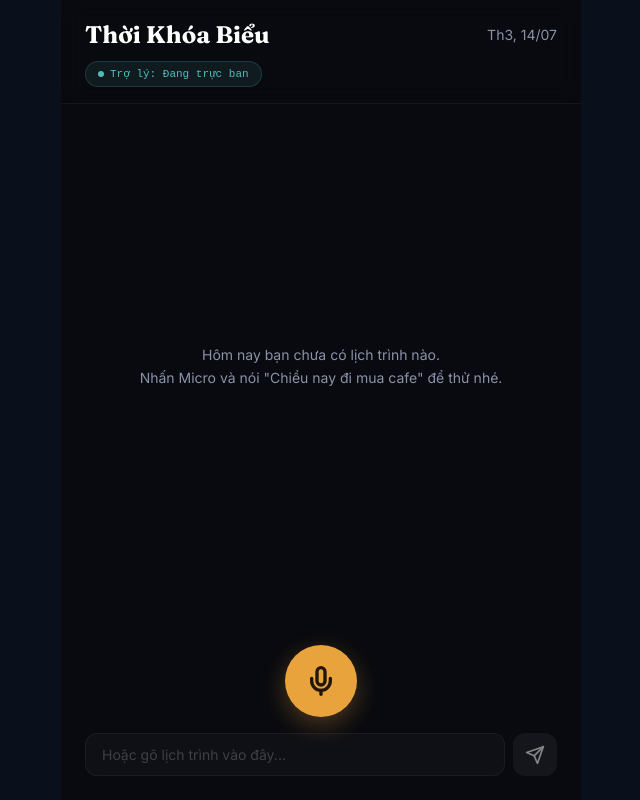
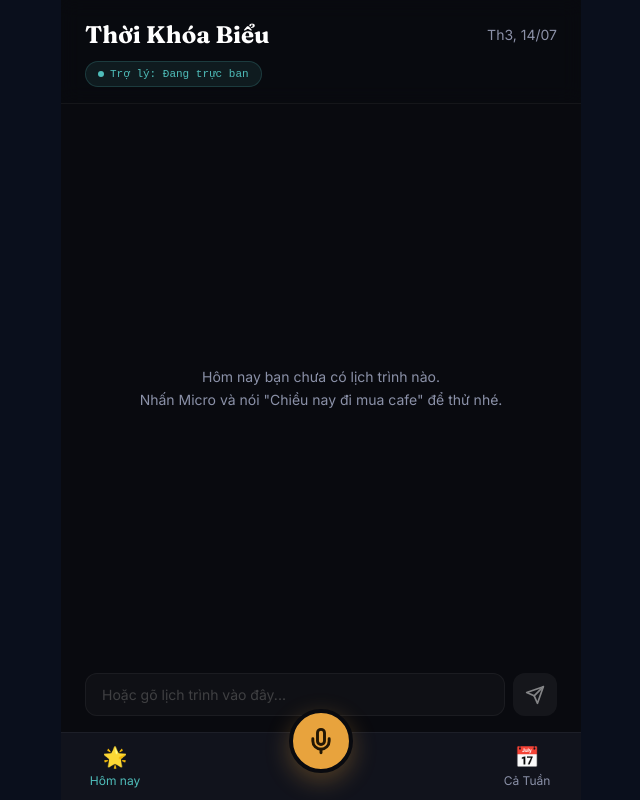
Before and after one commit to MihHiw/nhac-viec-app, a Next.js app in the folder web/: page /app in a window 1280 px wide. Shown: the whole page, without its empty margins (319-959 px from the left). Built offline with nearby package versions, Linux system fonts and the light colour scheme.

Commit message:
feat: complete week view and battery optimization

```diff
--- a/web/src/app/app/page.js
+++ b/web/src/app/app/page.js
@@ -82,7 +82,11 @@ export default function TimetableApp() {
   const [voiceActive, setVoiceActive] = useState(true);
   const [activeAlert, setActiveAlert] = useState(null);
 
+  const [activeTab, setActiveTab] = useState('today');
+  const [selectedDate, setSelectedDate] = useState(startOfDay(new Date()));
+
   const recognitionRef = useRef(null);
+  const checkAlarmsRef = useRef(null);
 
   useEffect(() => {
     // Dynamic imports
@@ -119,10 +123,21 @@ export default function TimetableApp() {
       }
     }
 
-    // Tick every 10s to check alarms
-    const interval = setInterval(checkAlarms, 10000);
-    return () => clearInterval(interval);
+    // Smart Battery Optimization: Check at the 0th second of every minute
+    let timerId;
+    const loop = () => {
+      if (checkAlarmsRef.current) checkAlarmsRef.current();
+      const now = new Date();
+      const delay = 60000 - (now.getSeconds() * 1000 + now.getMilliseconds()) + 500; // Add 500ms safety
+      timerId = setTimeout(loop, delay);
+    };
+    loop();
+    return () => clearTimeout(timerId);
   }, []);
+
+  useEffect(() => {
+    checkAlarmsRef.current = checkAlarms;
+  });
 
   useEffect(() => {
     localStorage.setItem(STORE_KEY, JSON.stringify(tasks));
@@ -203,8 +218,16 @@ export default function TimetableApp() {
     });
   };
 
-  const todayTasks = tasks.filter(t => isSameDay(new Date(t.date), new Date()));
-  todayTasks.sort((a,b) => (a.time?a.time.h*60+a.time.m:1e9) - (b.time?b.time.h*60+b.time.m:1e9));
+  const generateWeekDays = () => {
+    const days = [];
+    for (let i = 0; i < 7; i++) days.push(addDays(startOfDay(new Date()), i));
+    return days;
+  };
+  const weekDays = generateWeekDays();
+
+  const displayDate = activeTab === 'today' ? startOfDay(new Date()) : selectedDate;
+  const displayTasks = tasks.filter(t => isSameDay(new Date(t.date), displayDate));
+  displayTasks.sort((a,b) => (a.time?a.time.h*60+a.time.m:1e9) - (b.time?b.time.h*60+b.time.m:1e9));
 
   return (
     <div className={styles.container}>
@@ -235,13 +258,32 @@ export default function TimetableApp() {
         </button>
       </header>
 
+      {activeTab === 'week' && (
+        <div className={styles.weekSelector}>
+          {weekDays.map(d => {
+            const hasTask = tasks.some(t => isSameDay(new Date(t.date), d));
+            return (
+              <div
+                key={d.toISOString()}
+                className={`${styles.dayCard} ${isSameDay(d, selectedDate) ? styles.dayActive : ''}`}
+                onClick={() => setSelectedDate(d)}
+              >
+                <div className={styles.dayName}>{d.getDay() === new Date().getDay() ? 'H.nay' : ['CN','T2','T3','T4','T5','T6','T7'][d.getDay()]}</div>
+                <div className={styles.dayDate}>{d.getDate()}</div>
+                {hasTask && <div className={styles.taskDot}></div>}
+              </div>
+            );
+          })}
+        </div>
+      )}
+
       <div className={styles.timeline}>
-        {todayTasks.length === 0 ? (
+        {displayTasks.length === 0 ? (
           <div className={styles.emptyHint}>
-            Hôm nay bạn chưa có lịch trình nào.<br/>Nhấn Micro và nói "Chiều nay đi mua cafe" để thử nhé.
+            {activeTab === 'today' ? 'Hôm nay bạn chưa có lịch trình nào.' : 'Ngày này trống lịch.'}<br/>Nhấn Micro và nói "Chiều nay đi mua cafe" để thử nhé.
           </div>
         ) : (
-          todayTasks.map((t, idx) => {
+          displayTasks.map((t, idx) => {
             const isDone = t.done;
             const now = new Date();
             let isActive = false;
@@ -288,18 +330,6 @@ export default function TimetableApp() {
         )}
       </div>
 
-      <div className={styles.inputArea}>
-        <button
-          className={`${styles.micBtn} ${listening ? styles.listening : ''}`}
-          onClick={toggleMic}
-        >
-          <svg viewBox="0 0 24 24" fill="none" stroke="currentColor" strokeWidth="2.5" strokeLinecap="round" strokeLinejoin="round">
-            <path d="M12 2a3 3 0 0 0-3 3v7a3 3 0 0 0 6 0V5a3 3 0 0 0-3-3Z"/>
-            <path d="M19 10v2a7 7 0 0 1-14 0v-2"/>
-            <line x1="12" x2="12" y1="19" y2="22"/>
-          </svg>
-        </button>
-
       <div className={styles.textInputWrap}>
         <input
           type="text"
@@ -317,6 +347,39 @@ export default function TimetableApp() {
           </svg>
         </button>
       </div>
+
+      <div className={styles.bottomBar}>
+        <button
+          className={`${styles.tabBtn} ${activeTab === 'today' ? styles.tabActive : ''}`}
+          onClick={() => setActiveTab('today')}
+        >
+          <div className={styles.tabIcon}>🌟</div>
+          Hôm nay
+        </button>
+
+        <div className={styles.fabWrap}>
+          <button
+            className={`${styles.micFab} ${listening ? styles.listening : ''}`}
+            onClick={toggleMic}
+          >
+            <svg viewBox="0 0 24 24" fill="none" stroke="currentColor" strokeWidth="2.5" strokeLinecap="round" strokeLinejoin="round">
+              <path d="M12 2a3 3 0 0 0-3 3v7a3 3 0 0 0 6 0V5a3 3 0 0 0-3-3Z"/>
+              <path d="M19 10v2a7 7 0 0 1-14 0v-2"/>
+              <line x1="12" x2="12" y1="19" y2="22"/>
+            </svg>
+          </button>
+        </div>
+
+        <button
+          className={`${styles.tabBtn} ${activeTab === 'week' ? styles.tabActive : ''}`}
+          onClick={() => {
+            setActiveTab('week');
+            setSelectedDate(startOfDay(new Date()));
+          }}
+        >
+          <div className={styles.tabIcon}>📅</div>
+          Cả Tuần
+        </button>
       </div>
     </div>
   );
--- a/web/src/app/app/page.module.css
+++ b/web/src/app/app/page.module.css
@@ -201,23 +201,102 @@
 }
 .actionBtn.doneBtn { color: var(--primary); }
 
-/* Input Area */
-.inputArea {
-  padding: 16px 24px calc(env(safe-area-inset-bottom, 0px) + 24px);
-  background: linear-gradient(0deg, #090a0f 60%, transparent);
+/* Week Selector */
+.weekSelector {
+  display: flex;
+  gap: 12px;
+  overflow-x: auto;
+  padding: 0 24px 16px;
+  border-bottom: 1px solid rgba(255, 255, 255, 0.05);
+  flex-shrink: 0;
+}
+.weekSelector::-webkit-scrollbar { display: none; }
+
+.dayCard {
+  flex-shrink: 0;
   display: flex;
   flex-direction: column;
   align-items: center;
-  gap: 16px;
-  flex-shrink: 0;
+  justify-content: center;
+  width: 56px;
+  height: 64px;
+  border-radius: 12px;
+  background: rgba(255,255,255,0.05);
+  border: 1px solid transparent;
+  cursor: pointer;
+  position: relative;
+}
+.dayActive {
+  background: rgba(79, 189, 186, 0.15);
+  border-color: var(--primary);
+}
+.dayName {
+  font-size: 12px;
+  color: var(--text-muted);
+  margin-bottom: 4px;
+}
+.dayActive .dayName {
+  color: var(--primary);
+  font-weight: 600;
+}
+.dayDate {
+  font-size: 18px;
+  color: #fff;
+  font-weight: 700;
+}
+.taskDot {
+  width: 6px; height: 6px;
+  background: var(--accent);
+  border-radius: 50%;
+  position: absolute;
+  bottom: 6px;
 }
 
-.micBtn {
-  width: 72px;
-  height: 72px;
+/* Bottom Bar */
+.bottomBar {
+  display: flex;
+  justify-content: space-between;
+  align-items: center;
+  background: #11131c;
+  padding: 12px 24px calc(env(safe-area-inset-bottom, 0px) + 12px);
+  border-top: 1px solid rgba(255, 255, 255, 0.05);
+  position: relative;
+  flex-shrink: 0;
+  z-index: 20;
+}
+
+.tabBtn {
+  background: none;
+  border: none;
+  color: var(--text-muted);
+  display: flex;
+  flex-direction: column;
+  align-items: center;
+  gap: 4px;
+  font-family: var(--font-inter);
+  font-size: 12px;
+  cursor: pointer;
+  width: 60px;
+}
+.tabActive {
+  color: var(--primary);
+}
+.tabIcon {
+  font-size: 20px;
+}
+
+.fabWrap {
+  position: absolute;
+  left: 50%;
+  transform: translateX(-50%);
+  top: -24px;
+}
+.micFab {
+  width: 64px;
+  height: 64px;
   border-radius: 50%;
   background: var(--accent);
-  border: none;
+  border: 4px solid #090a0f;
   display: flex;
   align-items: center;
   justify-content: center;
@@ -226,8 +305,8 @@
   transition: all 0.2s;
   color: #221604;
 }
-.micBtn svg { width: 32px; height: 32px; }
-.micBtn.listening {
+.micFab svg { width: 28px; height: 28px; }
+.micFab.listening {
   background: #e2637a;
   color: #fff;
   box-shadow: 0 0 0 0 rgba(226, 99, 122, 0.7);
@@ -240,11 +319,13 @@
 }
 
 .textInputWrap {
+  padding: 0 24px 16px;
   width: 100%;
   display: flex;
   gap: 8px;
   opacity: 0.5;
   transition: opacity 0.3s;
+  flex-shrink: 0;
 }
 .textInputWrap:focus-within {
   opacity: 1;
```
Also changed, not shown: 26 other files (tests, documents, lock files or other folders). Lines whose indentation alone changed are shown as unchanged.
